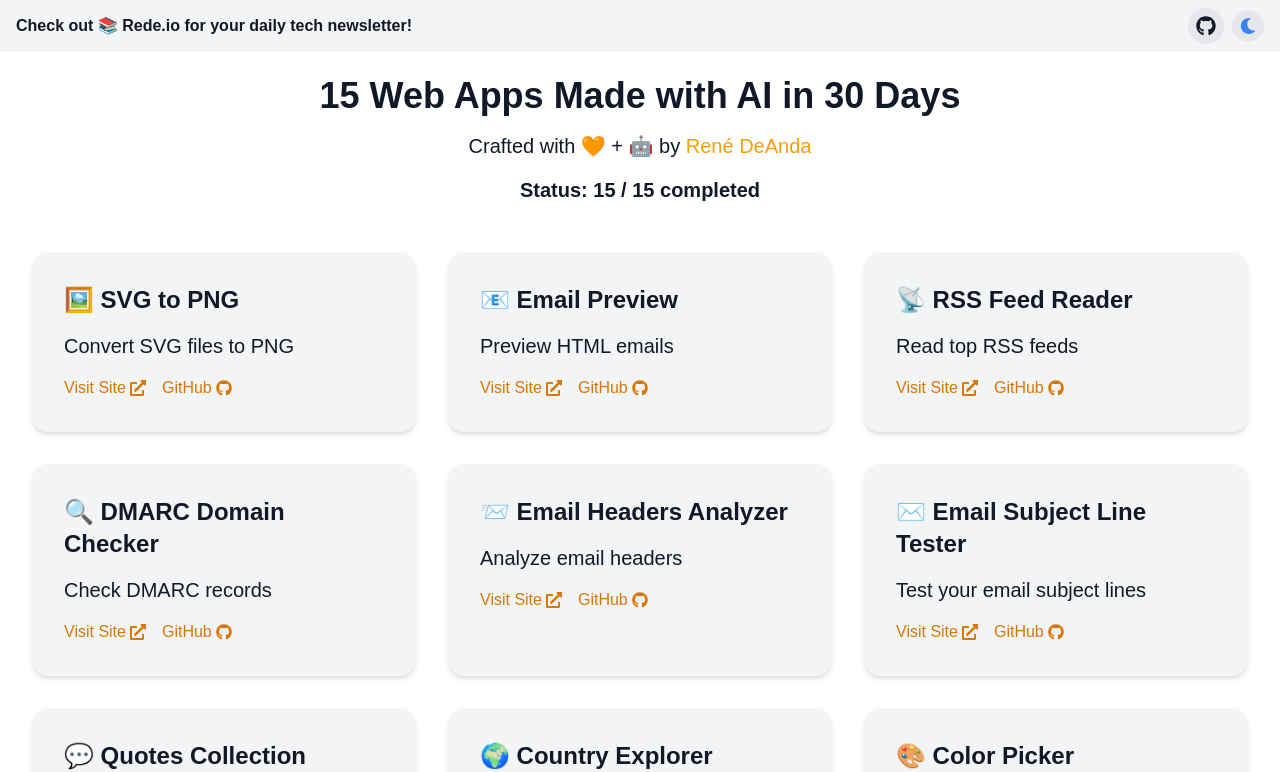
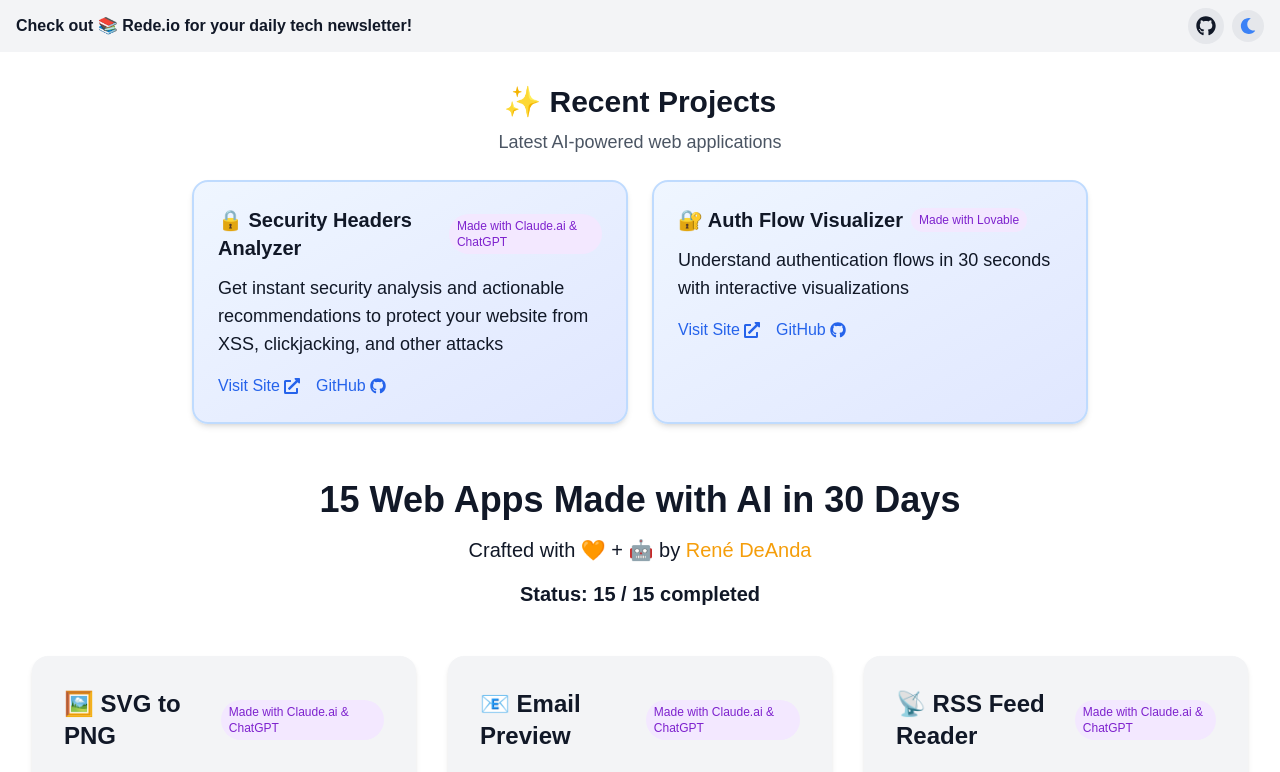
Before and after one commit to renedeanda/makr.io, a Next.js app: page / in a window 1280 px wide. Shown: the top 772 px of the page. Built offline with nearby package versions, Linux system fonts and the light colour scheme; no server answers.

Commit message:
Add recent projects

```diff
--- a/pages/index.js
+++ b/pages/index.js
@@ -3,22 +3,41 @@ import { useContext } from 'react';
 import { ThemeContext } from '../context/ThemeContext';
 import { FaSun, FaMoon, FaExternalLinkAlt, FaGithub } from 'react-icons/fa';
 
+const recentProjects = [
+  {
+    title: "Security Headers Analyzer",
+    description: "Get instant security analysis and actionable recommendations to protect your website from XSS, clickjacking, and other attacks",
+    link: "https://security.makr.io",
+    githubLink: "https://github.com/renedeanda/security-headers-analyzer",
+    emoji: "🔒",
+    madeWith: "Claude.ai & ChatGPT"
+  },
+  {
+    title: "Auth Flow Visualizer",
+    description: "Understand authentication flows in 30 seconds with interactive visualizations",
+    link: "https://accountdev.com",
+    githubLink: "https://github.com/renedeanda/auth-flow-lens",
+    emoji: "🔐",
+    madeWith: "Lovable"
+  },
+];
+
 const projects = [
-  { title: "SVG to PNG", description: "Convert SVG files to PNG", link: "https://svg2png.makr.io", githubLink: "https://github.com/renedeanda/svg2png.makr.io", emoji: "🖼️" },
-  { title: "Email Preview", description: "Preview HTML emails", link: "https://emailpreview.makr.io", githubLink: "https://github.com/renedeanda/emailpreview.makr.io", emoji: "📧" },
-  { title: "RSS Feed Reader", description: "Read top RSS feeds", link: "https://rss.makr.io", githubLink: "https://github.com/renedeanda/rss.makr.io", emoji: "📡" },
-  { title: "DMARC Domain Checker", description: "Check DMARC records", link: "https://dmarc.makr.io", githubLink: "https://github.com/renedeanda/dmarc.makr.io", emoji: "🔍" },
-  { title: "Email Headers Analyzer", description: "Analyze email headers", link: "https://emailheaders.makr.io", githubLink: "https://github.com/renedeanda/emailheaders.makr.io", emoji: "📨" },
-  { title: "Email Subject Line Tester", description: "Test your email subject lines", link: "https://subjectline.makr.io", githubLink: "https://github.com/renedeanda/subjectline.makr.io", emoji: "✉️" },
-  { title: "Quotes Collection", description: "Browse a collection of inspirational quotes", link: "https://quotes.makr.io", githubLink: "https://github.com/renedeanda/quotes.makr.io", emoji: "💬" },
-  { title: "Country Explorer", description: "Learn about and compare countries", link: "https://countries.makr.io", githubLink: "https://github.com/renedeanda/countries.makr.io", emoji: "🌍" },
-  { title: "Color Picker", description: "Pick and explore colors", link: "https://color.makr.io", githubLink: "https://github.com/renedeanda/color.makr.io", emoji: "🎨" },
-  { title: "Book Recommendations", description: "Create and share reading lists easily", link: "https://books.makr.io", githubLink: "https://github.com/renedeanda/books.makr.io", emoji: "📚" },
-  { title: "Pomodoro Timer", description: "A simple, beautiful pomodoro timer", link: "https://pomodoro.makr.io", githubLink: "https://github.com/renedeanda/pomodoro.makr.io", emoji: "⏲️" },
-  { title: "Agenda Planner", description: "Create an agenda with a built-in timer and export to PDF", link: "https://agenda.makr.io", githubLink: "https://github.com/renedeanda/agenda.makr.io", emoji: "📝" },
-  { title: "HN Enhanced", description: "Explore the latest tech news and jobs with this modern client", link: "https://hn.makr.io", githubLink: "https://github.com/renedeanda/hn.makr.io", emoji: "🤓" },
-  { title: "Git Repo Explorer", description: "Search GitHub repos with AI keyword detection", link: "https://git.makr.io", githubLink: "https://github.com/renedeanda/git.makr.io", emoji: "📓" },
-  { title: "Event Countdown", description: "Create countdowns for things you're looking forward to", link: "https://countdown.makr.io", githubLink: "https://github.com/renedeanda/countdown.makr.io", emoji: "🎉" },
+  { title: "SVG to PNG", description: "Convert SVG files to PNG", link: "https://svg2png.makr.io", githubLink: "https://github.com/renedeanda/svg2png.makr.io", emoji: "🖼️", madeWith: "Claude.ai & ChatGPT" },
+  { title: "Email Preview", description: "Preview HTML emails", link: "https://emailpreview.makr.io", githubLink: "https://github.com/renedeanda/emailpreview.makr.io", emoji: "📧", madeWith: "Claude.ai & ChatGPT" },
+  { title: "RSS Feed Reader", description: "Read top RSS feeds", link: "https://rss.makr.io", githubLink: "https://github.com/renedeanda/rss.makr.io", emoji: "📡", madeWith: "Claude.ai & ChatGPT" },
+  { title: "DMARC Domain Checker", description: "Check DMARC records", link: "https://dmarc.makr.io", githubLink: "https://github.com/renedeanda/dmarc.makr.io", emoji: "🔍", madeWith: "Claude.ai & ChatGPT" },
+  { title: "Email Headers Analyzer", description: "Analyze email headers", link: "https://emailheaders.makr.io", githubLink: "https://github.com/renedeanda/emailheaders.makr.io", emoji: "📨", madeWith: "Claude.ai & ChatGPT" },
+  { title: "Email Subject Line Tester", description: "Test your email subject lines", link: "https://subjectline.makr.io", githubLink: "https://github.com/renedeanda/subjectline.makr.io", emoji: "✉️", madeWith: "Claude.ai & ChatGPT" },
+  { title: "Quotes Collection", description: "Browse a collection of inspirational quotes", link: "https://quotes.makr.io", githubLink: "https://github.com/renedeanda/quotes.makr.io", emoji: "💬", madeWith: "Claude.ai & ChatGPT" },
+  { title: "Country Explorer", description: "Learn about and compare countries", link: "https://countries.makr.io", githubLink: "https://github.com/renedeanda/countries.makr.io", emoji: "🌍", madeWith: "Claude.ai & ChatGPT" },
+  { title: "Color Picker", description: "Pick and explore colors", link: "https://color.makr.io", githubLink: "https://github.com/renedeanda/color.makr.io", emoji: "🎨", madeWith: "Claude.ai & ChatGPT" },
+  { title: "Book Recommendations", description: "Create and share reading lists easily", link: "https://books.makr.io", githubLink: "https://github.com/renedeanda/books.makr.io", emoji: "📚", madeWith: "Claude.ai & ChatGPT" },
+  { title: "Pomodoro Timer", description: "A simple, beautiful pomodoro timer", link: "https://pomodoro.makr.io", githubLink: "https://github.com/renedeanda/pomodoro.makr.io", emoji: "⏲️", madeWith: "Claude.ai & ChatGPT" },
+  { title: "Agenda Planner", description: "Create an agenda with a built-in timer and export to PDF", link: "https://agenda.makr.io", githubLink: "https://github.com/renedeanda/agenda.makr.io", emoji: "📝", madeWith: "Claude.ai & ChatGPT" },
+  { title: "HN Enhanced", description: "Explore the latest tech news and jobs with this modern client", link: "https://hn.makr.io", githubLink: "https://github.com/renedeanda/hn.makr.io", emoji: "🤓", madeWith: "Claude.ai & ChatGPT" },
+  { title: "Git Repo Explorer", description: "Search GitHub repos with AI keyword detection", link: "https://git.makr.io", githubLink: "https://github.com/renedeanda/git.makr.io", emoji: "📓", madeWith: "Claude.ai & ChatGPT" },
+  { title: "Event Countdown", description: "Create countdowns for things you’re looking forward to", link: "https://countdown.makr.io", githubLink: "https://github.com/renedeanda/countdown.makr.io", emoji: "🎉", madeWith: "Claude.ai & ChatGPT" },
 ];
 
 export default function Home() {
@@ -30,8 +49,8 @@ export default function Home() {
   return (
     <div className={`min-h-screen flex flex-col ${theme === 'dark' ? 'bg-darkBackground text-darkText' : 'bg-white text-gray-900'}`}>
       <Head>
-        <title>Make with AI | 15 Web Apps in 30 Days</title>
-        <meta name="description" content="A collection of 15 utility web apps made with AI in 30 days" />
+        <title>Make with AI | Recent Projects & 15 Apps Challenge</title>
+        <meta name="description" content="Recent AI-powered web apps and the complete collection of 15 utility web apps made with AI in 30 days" />
         <meta name="theme-color" content={themeColor} />
         <link rel="icon" href="/favicon.svg" />
       </Head>
@@ -60,7 +79,53 @@ export default function Home() {
         </div>
       </div>
 
-      <div className="flex justify-center items-center p-6 flex-grow">
+      {/* Recent Projects Section */}
+      <div className="py-8 px-6 lg:px-8">
+        <div className="text-center mb-6">
+          <h2 className="text-3xl font-bold mb-2">✨ Recent Projects</h2>
+          <p className="text-lg text-gray-600 dark:text-gray-400">Latest AI-powered web applications</p>
+        </div>
+
+        <div className="grid grid-cols-1 sm:grid-cols-2 gap-6 max-w-4xl mx-auto">
+          {recentProjects.map((project, index) => (
+            <div
+              key={index}
+              className="block p-6 bg-gradient-to-br from-blue-50 to-indigo-100 dark:from-blue-900/20 dark:to-indigo-900/20 rounded-2xl shadow-md hover:shadow-xl transform hover:-translate-y-2 transition-all duration-300 border-2 border-blue-200 dark:border-blue-700"
+            >
+              <h3 className="text-xl font-semibold flex items-center">
+                {project.emoji} {project.title}
+                {project.madeWith && (
+                  <span className="ml-2 text-xs bg-purple-100 dark:bg-purple-900/30 text-purple-700 dark:text-purple-300 px-2 py-1 rounded-full font-medium">
+                    Made with {project.madeWith}
+                  </span>
+                )}
+              </h3>
+              <p className="text-lg mt-3">{project.description}</p>
+              <div className="flex space-x-4 mt-4">
+                <a
+                  href={`${project.link}?utm_source=makr_recent`}
+                  target="_blank"
+                  className="text-blue-600 dark:text-blue-400 hover:underline flex items-center font-medium"
+                >
+                  Visit Site <FaExternalLinkAlt className="ml-1" />
+                </a>
+                {project.githubLink && (
+                  <a
+                    href={project.githubLink}
+                    target="_blank"
+                    className="text-blue-600 dark:text-blue-400 hover:underline flex items-center font-medium"
+                  >
+                    GitHub <FaGithub className="ml-1" />
+                  </a>
+                )}
+              </div>
+            </div>
+          ))}
+        </div>
+      </div>
+
+      {/* Original Header Section */}
+      <div className="flex justify-center items-center p-6">
         <header className="text-center">
           <h1 className="text-4xl font-extrabold">15 Web Apps Made with AI in 30 Days</h1>
           <p className="text-xl mt-4">
@@ -72,6 +137,7 @@ export default function Home() {
         </header>
       </div>
 
+      {/* Original Projects Grid */}
       <main className="grid grid-cols-1 sm:grid-cols-2 lg:grid-cols-3 gap-8 p-6 lg:px-8 mb-16">
         {projects.map((project, index) => (
           <div
@@ -80,6 +146,11 @@ export default function Home() {
           >
             <h2 className="text-2xl font-semibold flex items-center">
               {project.emoji} {project.title}
+              {project.madeWith && (
+                <span className="ml-2 text-xs bg-purple-100 dark:bg-purple-900/30 text-purple-700 dark:text-purple-300 px-2 py-1 rounded-full font-medium">
+                  Made with {project.madeWith}
+                </span>
+              )}
             </h2>
             <p className="text-xl mt-4">{project.description}</p>
             <div className="flex space-x-4 mt-4">
```
